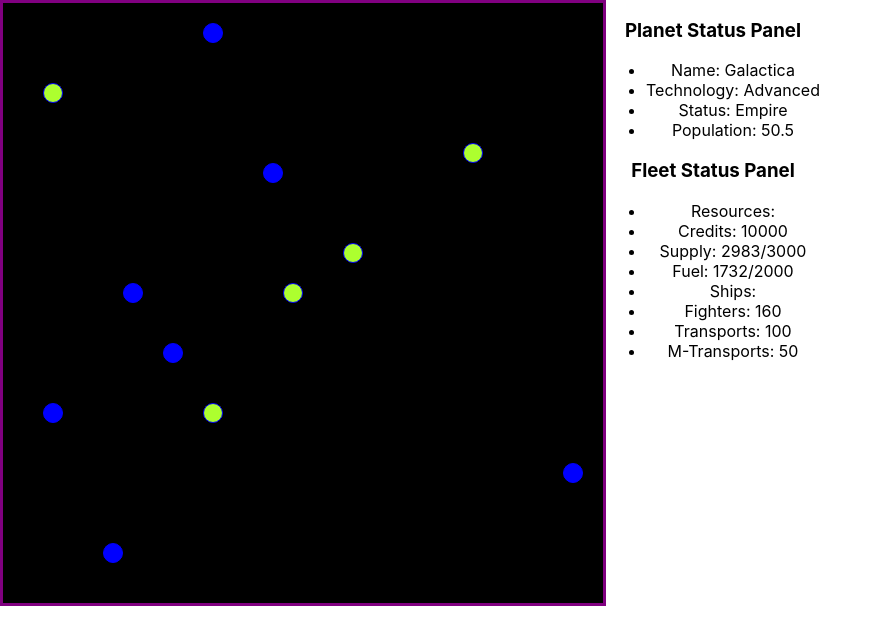
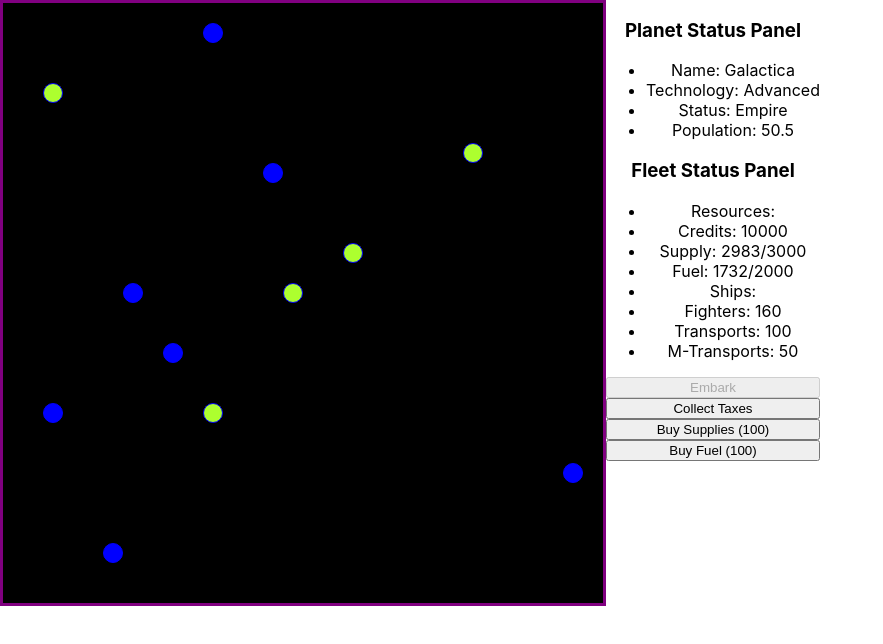
Before and after one commit to brisberg/galactic-empire, a React (Create React App) app in the folder src/viewer/: page / in a window 1280 px wide. Shown: the top 644 px of the page, without its empty margins (0-883 px from the left). Built offline with nearby package versions, Linux system fonts and the light colour scheme.

Commit message:
Adds a simple Actions panel for player interactions

```diff
--- a/src/viewer/src/App.tsx
+++ b/src/viewer/src/App.tsx
@@ -1,4 +1,5 @@
 import React, { useState } from 'react';
+import ActionsPanel, { PlayerController } from './actions-panel/ActionsPanel';
 import './App.css';
 import FleetStatus, { Fleet } from './fleet-status/FleetStatus';
 import MapGrid from './map-grid/MapGrid';
@@ -27,7 +28,14 @@ export default function App() {
     { name: 'Pak', techlevel: 'Primitive', status: 'Independent', population: 15.5, position: { x: 14, y: 9 } },
   ];
 
-  const [planet, setPlanet] = useState(planets[0])
+  const controller: PlayerController = {
+    embark: () => console.log('embark'),
+    collectTaxes: () => console.log('collectTaxes'),
+    purchaseSupplies: () => console.log('purchaseSupplies'),
+    purchaseFuel: () => console.log('purchaseFuel'),
+  }
+
+  const [planet, setPlanet] = useState(planets[0]);
 
   return (
     <div className="App">
@@ -35,6 +43,7 @@ export default function App() {
       <div>
         <PlanetStatus planet={planet} />
         <FleetStatus fleet={fleet} />
+        <ActionsPanel fleet={fleet} planet={planet} controller={controller} />
       </div>
     </div>
   );
--- /dev/null
+++ b/src/viewer/src/actions-panel/ActionsPanel.css
@@ -0,0 +1,4 @@
+.list {
+  display: flex;
+  flex-direction: column;
+}
--- /dev/null
+++ b/src/viewer/src/actions-panel/ActionsPanel.tsx
@@ -0,0 +1,27 @@
+import { Fleet } from '../fleet-status/FleetStatus';
+import { Planet } from '../planet-status/PlanetStatus';
+import './ActionsPanel.css'
+
+export interface PlayerController {
+  embark(planet: Planet): void;
+  collectTaxes(): void;
+  purchaseSupplies(): void;
+  purchaseFuel(): void;
+}
+
+export default function ActionsPanel({ fleet, planet, controller }: { fleet: Fleet, planet: Planet, controller: PlayerController }): JSX.Element {
+
+  const embarkDisabled = planet.name === 'Galactica';
+  const taxesDisabled = planet.status !== 'Empire';
+  const suppliesDisabled = planet.status !== 'Empire' || fleet.credits <= 0 || fleet.supply >= fleet.supplyMax;
+  const fuelDisabled = planet.status !== 'Empire' || fleet.credits <= 0 || fleet.fuel >= fleet.fuelMax;
+
+  return (
+    <div className="list">
+      <button onClick={() => controller.embark(planet)} disabled={embarkDisabled}>Embark</button>
+      <button onClick={() => controller.collectTaxes()} disabled={taxesDisabled}>Collect Taxes</button>
+      <button onClick={() => controller.purchaseSupplies()} disabled={suppliesDisabled}>Buy Supplies (100)</button>
+      <button onClick={() => controller.purchaseFuel()} disabled={fuelDisabled}>Buy Fuel (100)</button>
+    </div>
+  );
+}
```
